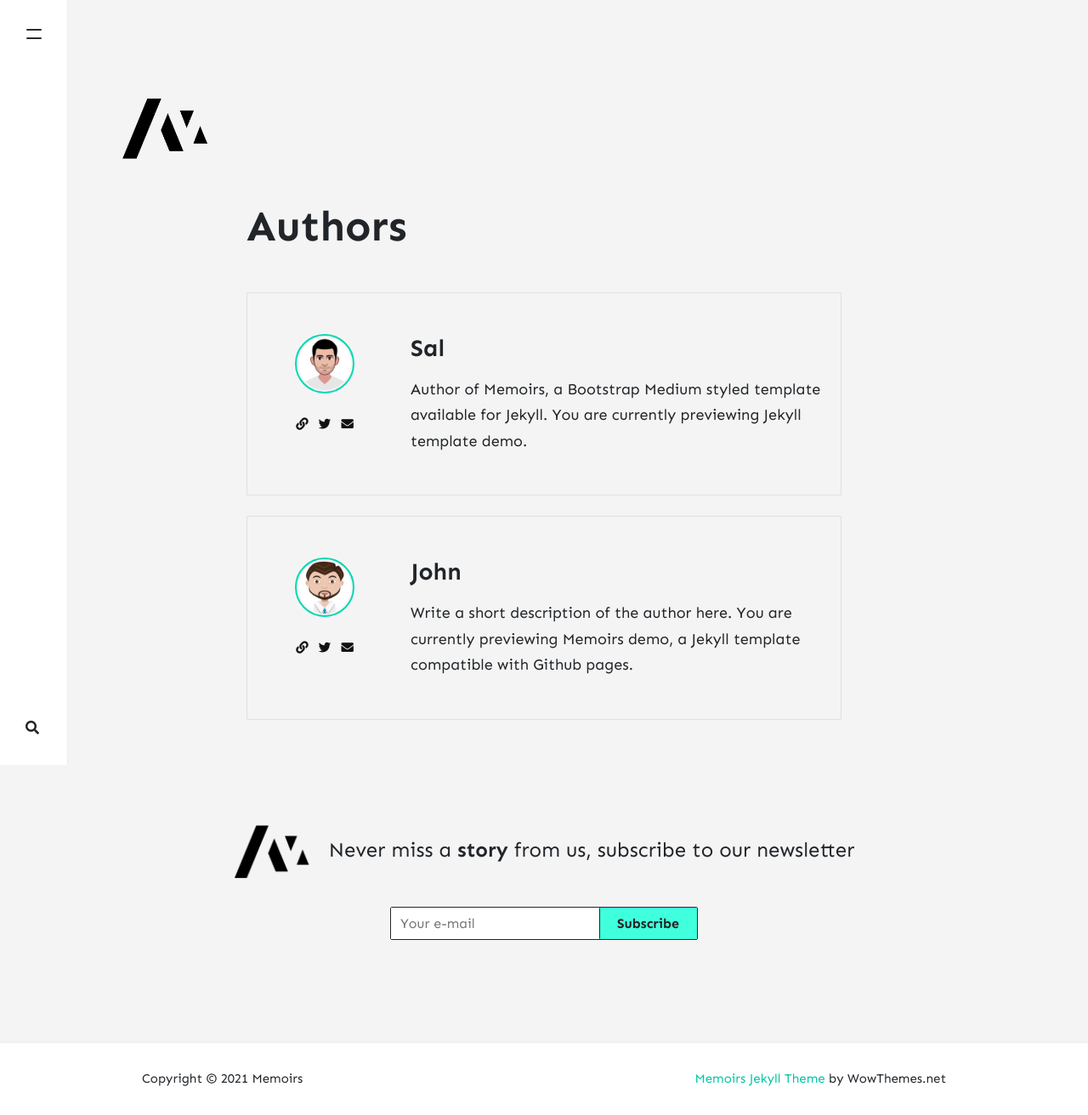
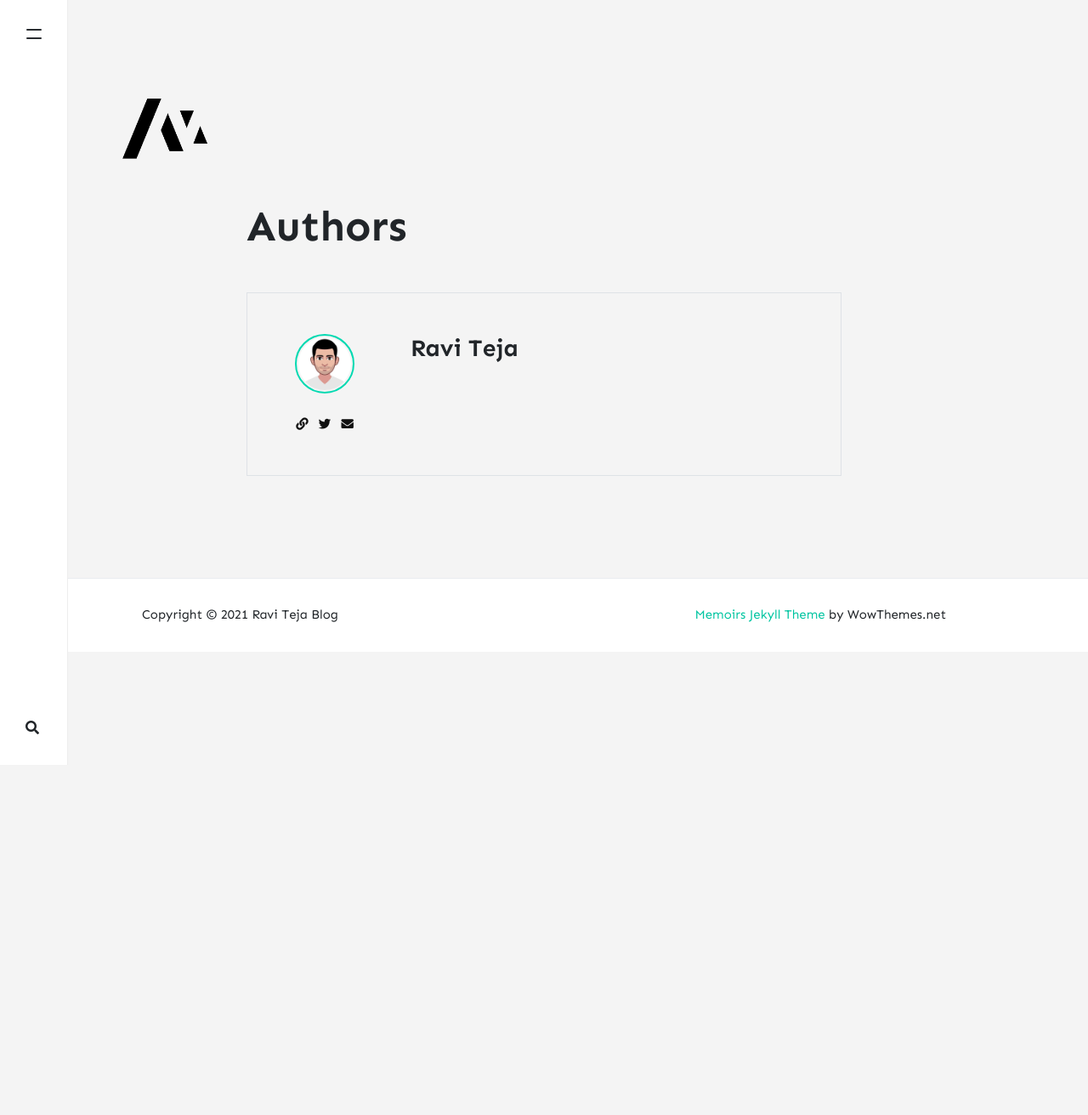
Before and after one commit to kallepalliraviteja/oldblog, a Jekyll site: the page built from _pages/authors.html, in a window 1280 px wide. Shown: the whole page at 85% size. Built offline with Jekyll 4.4.1, drawn with Linux system fonts in a browser that asks for light colours; nearby versions of some CDN libraries; comment, search, counter and statistics services are not loaded; after the commit the page ends 900 px from its top, so only the background shows below that.

```diff
--- a/_config.yml
+++ b/_config.yml
@@ -1,35 +1,35 @@
 # Site
-name: "Memoirs"
+name: "Ravi Teja Blog"
 title: "Memoirs"
-description: "I will take you on the fabulous world of exploration. Travel, culture, lifestyle. Eat, Pray, Love!"
+description: "I am full stack .net developer, picking up penetration testing skills. I ocassionally write tools that automates scanning and enumeration of websites. You can find repos of the projects i have worked or working."
 logo: 'assets/images/logo.png'
 favicon: 'assets/images/logo.png'
-baseurl: /jekyll-theme-memoirs
-google_analytics: 'UA-xxxxxxxx-1'
-disqus: 'demowebsite'
-mailchimp-list: 'https://wowthemes.us11.list-manage.com/subscribe/post?u=8aeb20a530e124561927d3bd8&amp;id=8c3d2d214b'
+baseurl: /
+#google_analytics: 'UA-xxxxxxxx-1'
+#disqus: 'demowebsite'
+#mailchimp-list: 'https://wowthemes.us11.list-manage.com/subscribe/post?u=8aeb20a530e124561927d3bd8&amp;id=8c3d2d214b'
 include: ["_pages"]
 permalink: /:title/
-email: wowthemesnet@gmail.com
+email: kallepalliraviteja@gmail.com
 
 # Authors
 authors:
   sal:
-    name: Sal
-    display_name: Sal
+    name: Ravi Teja
+    display_name: Ravi Teja
     avatar: 'assets/images/avatar-sal.png'
-    email: wowthemesnet@gmail.com
-    web: https://www.wowthemes.net/donate/
-    twitter: https://twitter.com/wowthemesnet
-    description: "Author of Memoirs, a Bootstrap Medium styled template available for Jekyll. You are currently previewing Jekyll template demo."
-  john:
-    name: John
-    display_name: John
-    avatar: 'assets/images/avatar.png'
-    email: wowthemesnet@gmail.com
-    web: https://www.wowthemes.net
-    twitter: https://twitter.com/wowthemesnet
-    description: "Write a short description of the author here. You are currently previewing Memoirs demo, a Jekyll template compatible with Github pages."
+    email: kallepalliraviteja@gmail.com
+    web: https://kallepalliraviteja.github.io
+    twitter: https://twitter.com/kraviteja_in
+    description: ""
+#  john:
+#    name: John
+#    display_name: John
+#    avatar: 'assets/images/avatar.png'
+#    email: wowthemesnet@gmail.com
+#    web: https://www.wowthemes.net
+#    twitter: https://twitter.com/wowthemesnet
+#    description: "Write a short description of the author here. You are currently previewing Memoirs demo, a Jekyll template compatible with Github pages."
 
 # Plugins
 plugins:
```
